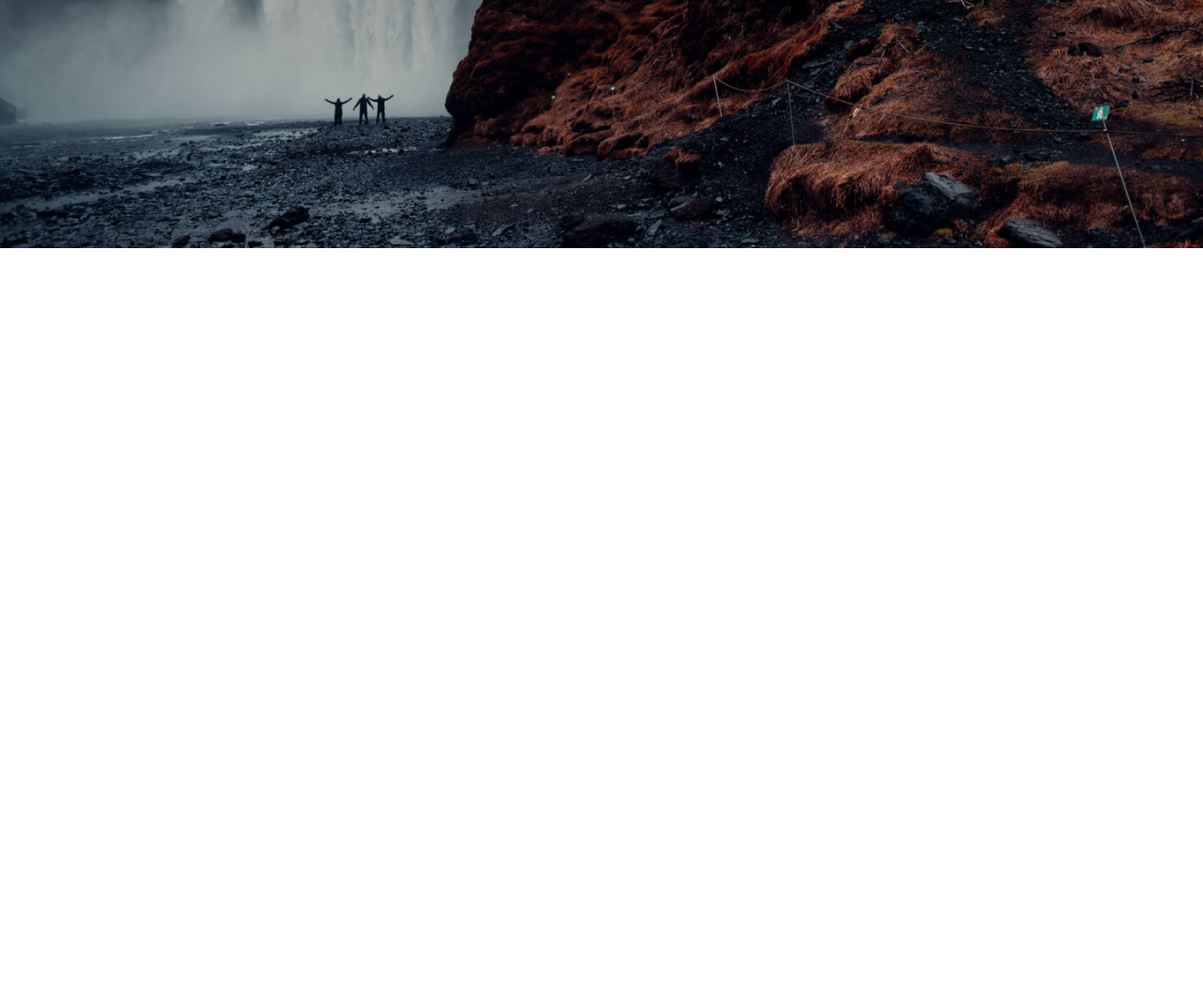
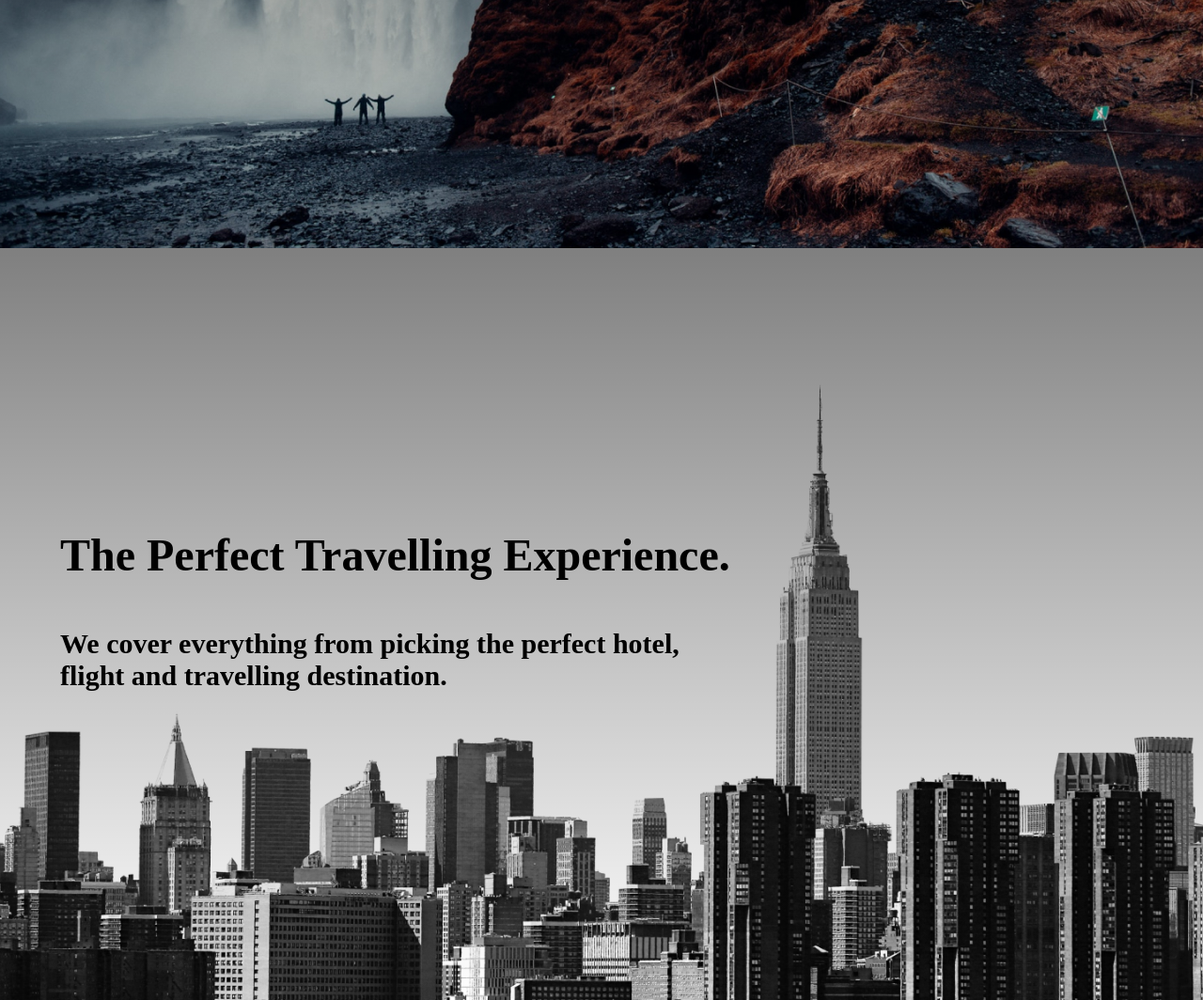
Before and after one commit to mohaimenur1/ed, a plain HTML site: page Untitled-1.html in a window 1280 px wide. Shown: the part 536-1600 px from the top of the page at 94% size. Before the commit the page ends 800 px from the top, so only its background shows below. Drawn offline with Linux system fonts and the light colour scheme.

Commit message:
city section

```diff
--- a/Untitled-1.html
+++ b/Untitled-1.html
@@ -31,5 +31,15 @@
       <button>Book Now</button>
       <!-- Hero section End -->
     </section>
+    <!-- City section starts-->
+    <section id="locations">
+      <header class="locations-header">
+        <h2>The Perfect Travelling Experience.</h2>
+        <h3>
+          We cover everything from picking the perfect hotel, <br />
+          flight and travelling destination.
+        </h3>
+      </header>
+    </section>
   </body>
 </html>
--- a/style.css
+++ b/style.css
@@ -90,3 +90,26 @@ nav ul {
   align-items: center;
   text-align: center;
 }
+
+#locations {
+  min-height: 100vh;
+  background: linear-gradient(rgb(0, 0, 0, 0.5), transparent),
+    url(/img/new-york-page.png);
+  background-position: center;
+  background-size: cover;
+  display: flex;
+  align-items: center;
+}
+
+.locations-header {
+  width: 90%;
+  margin: auto;
+}
+
+.locations-header h2 {
+  padding: 1rem 0rem;
+}
+
+.locations-header h3 {
+  padding: 4rem 0rem;
+}
```
